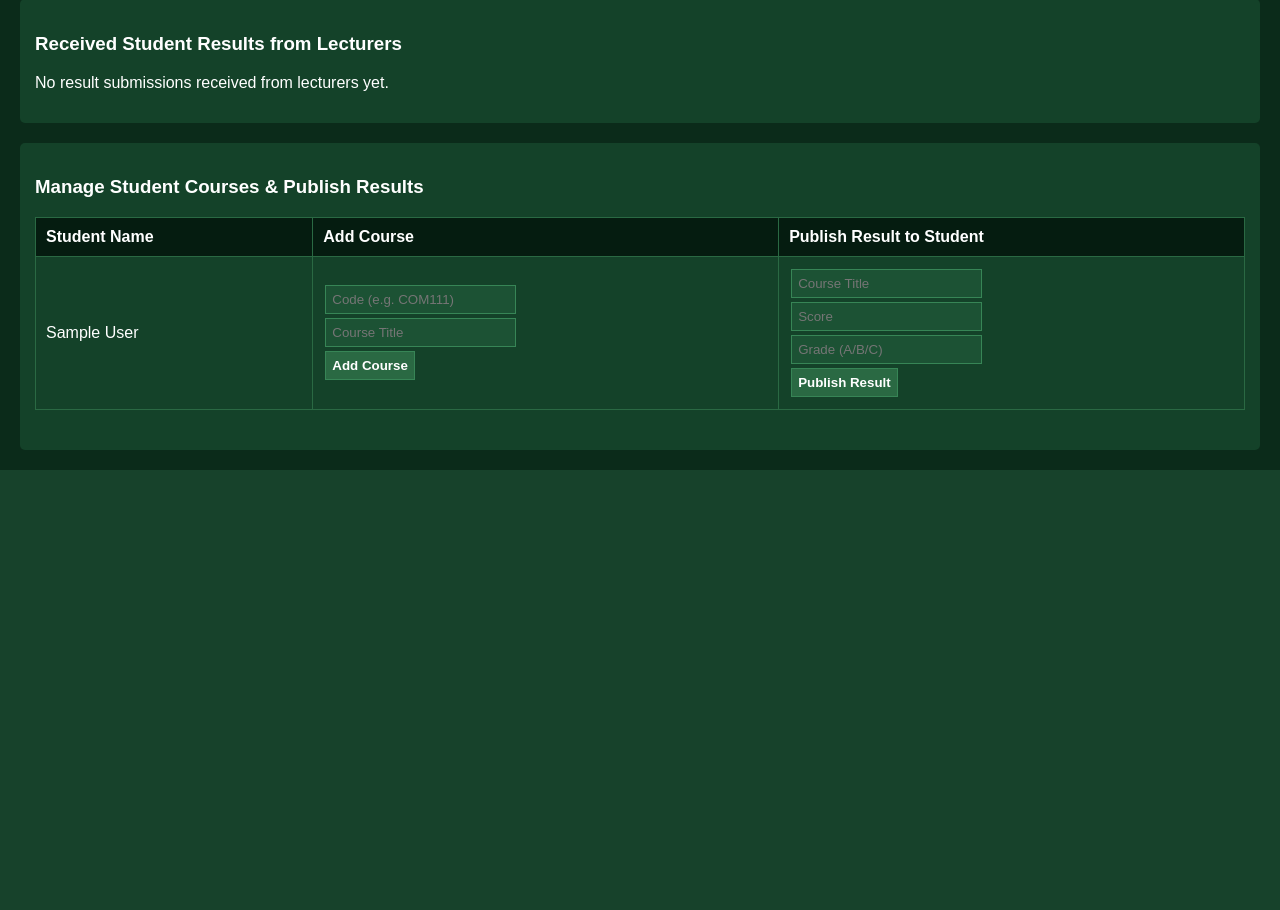
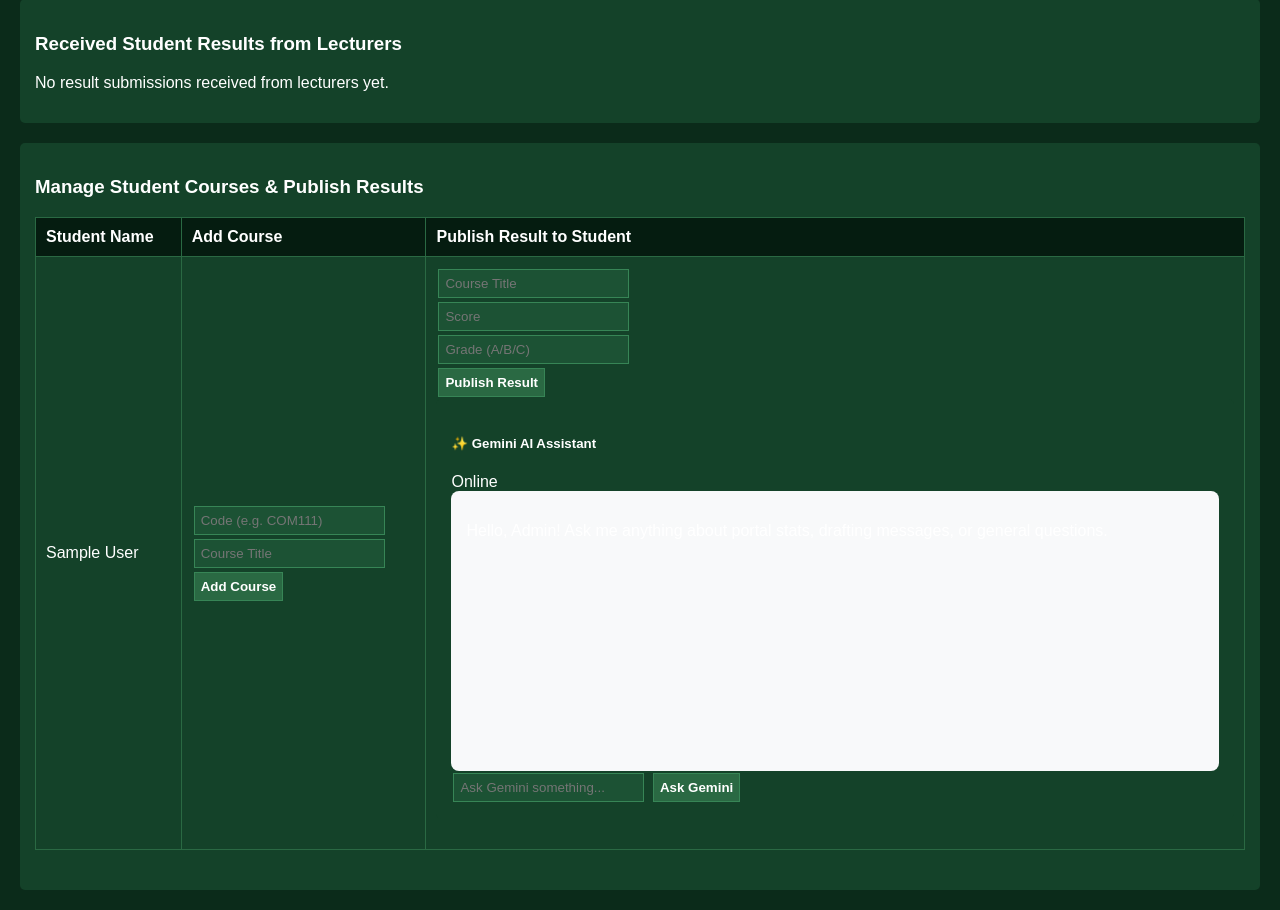
Before and after one commit to sulemanyunusabakura-jpg/magazawa-portal, a Python web app: template templates/admin_dashboard.html in a window 1280 px wide. Shown: the part 390-1300 px from the top of the page. Before the commit the page ends 860 px from the top, so only its background shows below. Run offline with Jinja, Linux system fonts and the light colour scheme; the template is opened without the code that fills it: most values are stand-ins (such as "Sample title", 1, 10 or a date in 2020).

Commit message:
Add Gemini AI Assistant to admin dashboard

```diff
--- a/templates/admin_dashboard.html
+++ b/templates/admin_dashboard.html
@@ -102,6 +102,71 @@
                         <input type="text" name="grade" placeholder="Grade (A/B/C)" required><br>
                         <button type="submit">Publish Result</button>
                     </form>
+                    <!-- ================= GEMINI AI ASSISTANT START ================= -->
+<div class="card my-4 shadow-sm border-primary">
+    <div class="card-header bg-dark text-white d-flex justify-content-between align-items-center">
+        <h5 class="mb-0">✨ Gemini AI Assistant</h5>
+        <span class="badge bg-success">Online</span>
+    </div>
+    <div class="card-body">
+        <div id="chat-history" style="height: 250px; overflow-y: auto; background: #f8f9fa; padding: 15px; border-radius: 8px;" class="mb-3">
+            <p class="text-muted">Hello, Admin! Ask me anything about portal stats, drafting messages, or general questions.</p>
+        </div>
+
+        <div class="input-group">
+            <input type="text" id="gemini-prompt" class="form-control" placeholder="Ask Gemini something..." onkeydown="if(event.key==='Enter') sendGeminiQuery()">
+            <button class="btn btn-primary" type="button" id="send-btn" onclick="sendGeminiQuery()">Ask Gemini</button>
+        </div>
+    </div>
+</div>
+
+<script>
+async function sendGeminiQuery() {
+    const inputEl = document.getElementById('gemini-prompt');
+    const historyEl = document.getElementById('chat-history');
+    const sendBtn = document.getElementById('send-btn');
+    const prompt = inputEl.value.trim();
+
+    if (!prompt) return;
+
+    // Render user message
+    historyEl.innerHTML += `<div class="text-end mb-2"><strong>You:</strong> <span class="bg-primary text-white p-2 rounded d-inline-block">${escapeHtml(prompt)}</span></div>`;
+    inputEl.value = '';
+
+    sendBtn.disabled = true;
+    sendBtn.innerText = 'Thinking...';
+    historyEl.scrollTop = historyEl.scrollHeight;
+
+    try {
+        const response = await fetch('/admin/ask_gemini', {
+            method: 'POST',
+            headers: {
+                'Content-Type': 'application/json',
+            },
+            body: JSON.stringify({ prompt: prompt })
+        });
+
+        const data = await response.json();
+
+        if (response.ok) {
+            historyEl.innerHTML += `<div class="text-start mb-2"><strong>Gemini:</strong> <span class="bg-white border p-2 rounded d-inline-block">${escapeHtml(data.response)}</span></div>`;
+        } else {
+            historyEl.innerHTML += `<div class="text-start mb-2"><span class="bg-danger text-white p-2 rounded d-inline-block">Error: ${data.error}</span></div>`;
+        }
+    } catch (err) {
+        historyEl.innerHTML += `<div class="text-start mb-2"><span class="bg-danger text-white p-2 rounded d-inline-block">Failed to connect to backend server.</span></div>`;
+    } finally {
+        sendBtn.disabled = false;
+        sendBtn.innerText = 'Ask Gemini';
+        historyEl.scrollTop = historyEl.scrollHeight;
+    }
+}
+
+function escapeHtml(text) {
+    return text.replace(/&/g, "&amp;").replace(/</g, "&lt;").replace(/>/g, "&gt;");
+}
+</script>
+<!-- ================= GEMINI AI ASSISTANT END ================= -->
                 </td>
             </tr>
             {% endfor %}
```
